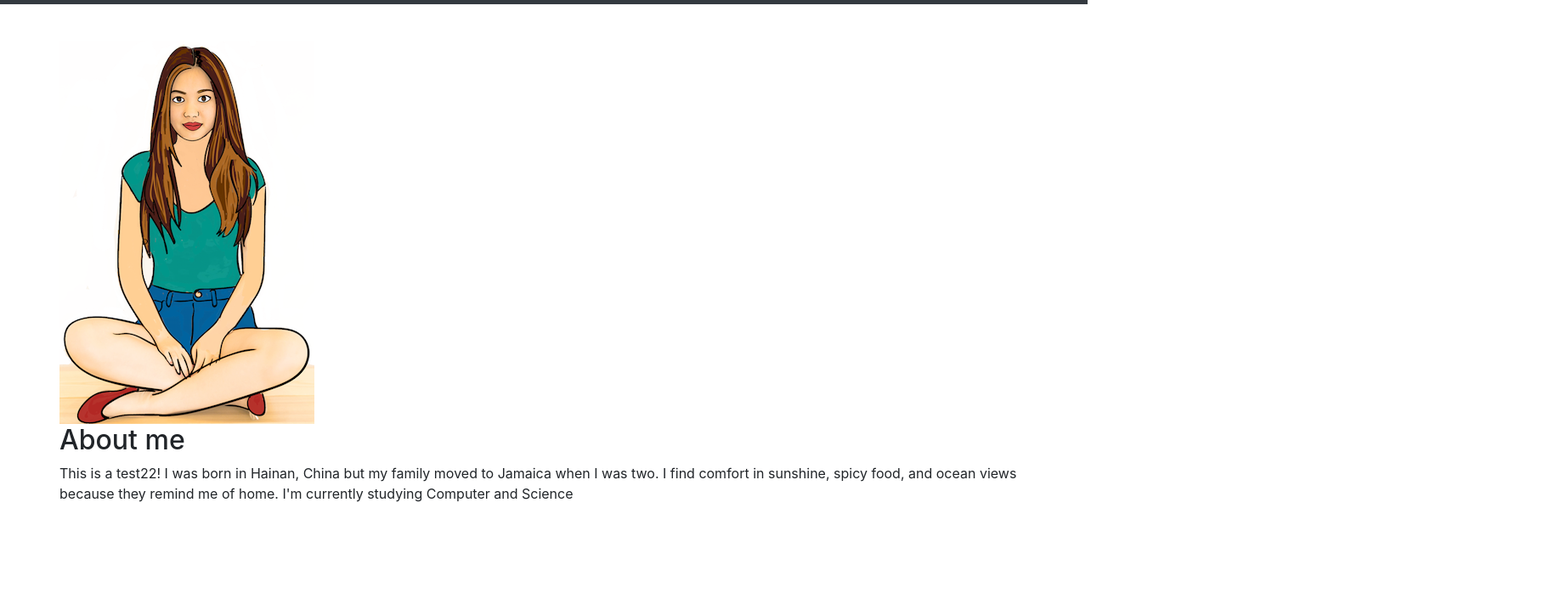
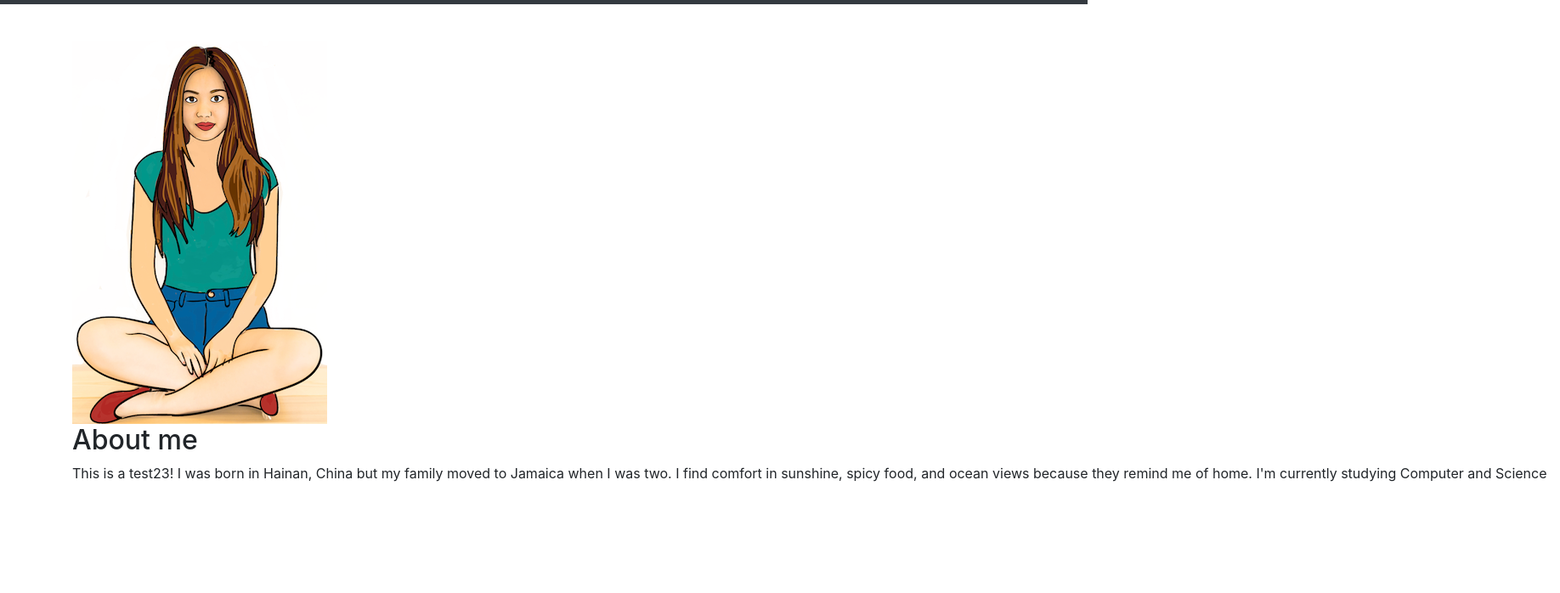
Before and after one commit to qianwenzheng/me, a website with bundled scripts: page index.html in a window 1280 px wide. Shown: the part 102-800 px from the top of the page at 85% size, 1836 px wide, since content can reach past the window. Built offline with nearby package versions, Linux system fonts and the light colour scheme.

Commit message:
Update index.html

```diff
--- a/index.html
+++ b/index.html
@@ -51,12 +51,12 @@
     <section id="about">
       <div class="container">
        <div class="row">
-         <div class="col-lg-4-auto">
+         <div class="col-md-auto">
             <img class="img-responsive" src="/img/mypic.png" alt="Tiffany Zheng picture">
          </div>
-         <div class="col-lg-4-auto">
+         <div class="col-md-auto">
             <h2>About me</h2>
-            <p>This is a test22! I was born in Hainan, China but my family moved to Jamaica when I was two. I find comfort in sunshine, spicy food,
+            <p>This is a test23! I was born in Hainan, China but my family moved to Jamaica when I was two. I find comfort in sunshine, spicy food,
             and ocean views because they remind me of home. I'm currently studying Computer and Science</p>
          </div>
           </div>
```
